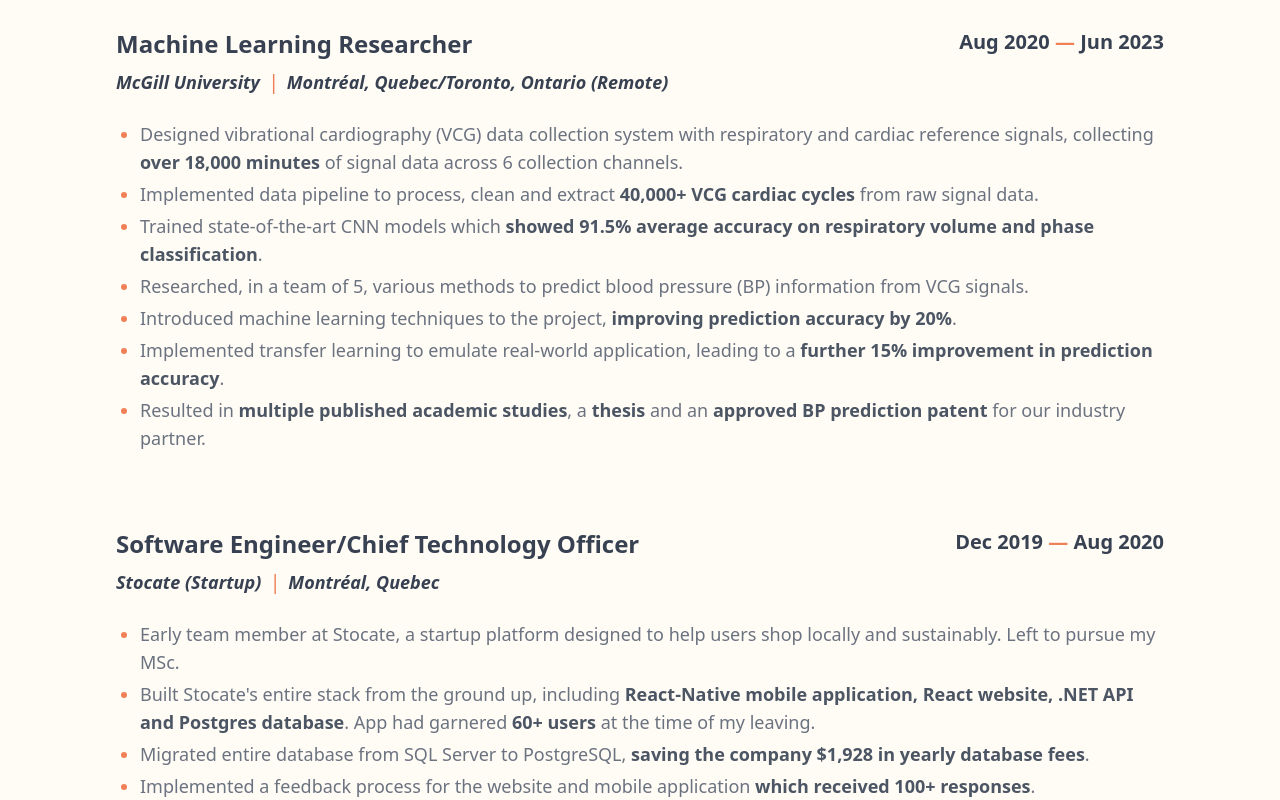
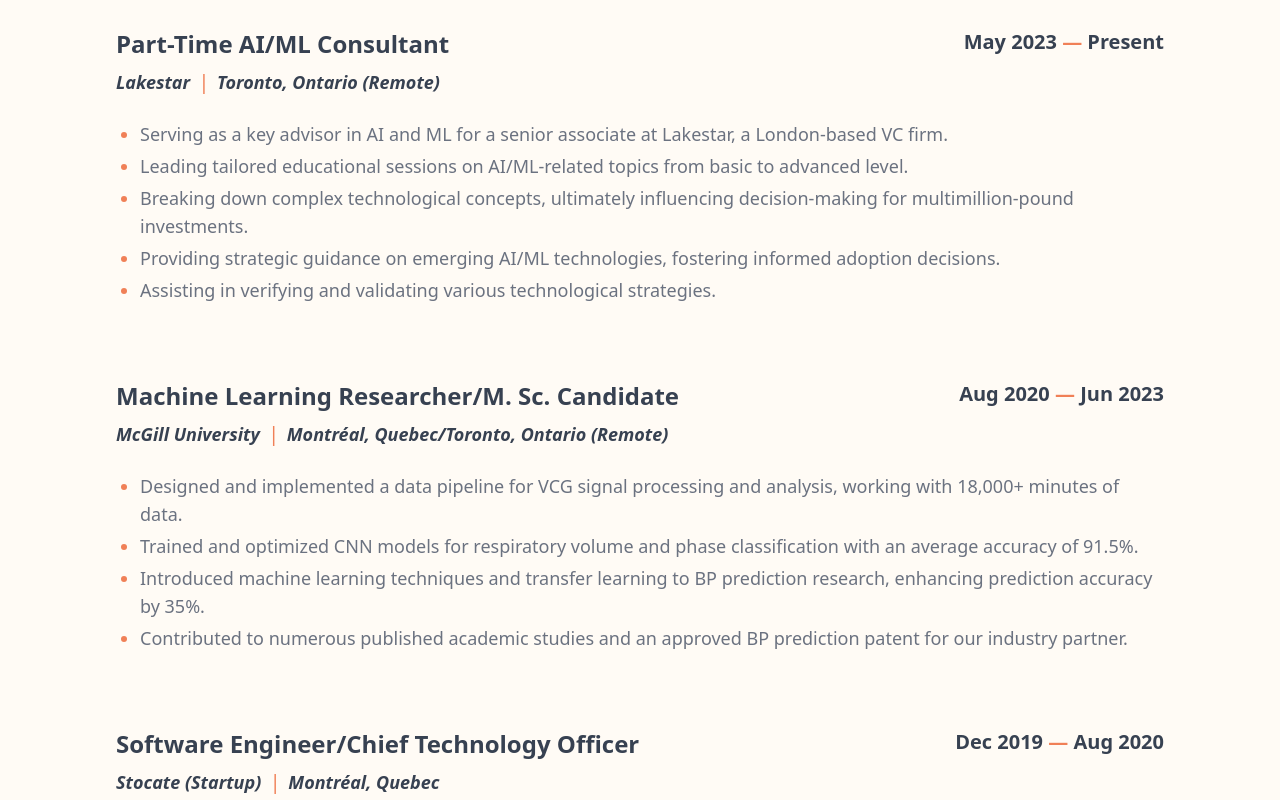
Before and after one commit to nathanclairmonte/percy-v2, a Next.js app: page /experience in a window 1280 px wide. Shown: the part 280-1080 px from the top of the page. Built offline with nearby package versions, Linux system fonts and the light colour scheme.

Commit message:
updates to experience page

```diff
--- a/src/components/ExperienceCard.js
+++ b/src/components/ExperienceCard.js
@@ -37,8 +37,8 @@ const ExperienceCard = ({ experience }) => {
             {/* bullet points */}
             {experience.bullets && (
                 <ul className="ml-6 mt-5 list-disc space-y-1 text-lg text-gray-500 marker:text-[#f08057] dark:text-zinc-400">
-                    {experience.bullets.map((bullet) => (
-                        <li>{bullet}</li>
+                    {experience.bullets.map((bullet, idx) => (
+                        <li key={idx}>{bullet}</li>
                     ))}
                 </ul>
             )}
--- a/src/data/experienceData.js
+++ b/src/data/experienceData.js
@@ -2,7 +2,35 @@ const BULLET_BOLD_STYLES = "font-bold text-gray-600 dark:text-zinc-300";
 
 export const experienceData = [
     {
-        title: "Machine Learning Researcher",
+        title: "Part-Time AI/ML Consultant",
+        duration: {
+            start: "May 2023",
+            end: "Present",
+        },
+        company: "Lakestar",
+        location: "Toronto, Ontario (Remote)",
+        bullets: [
+            <p>
+                Serving as a key advisor in AI and ML for a senior associate at Lakestar, a
+                London-based VC firm.
+            </p>,
+            <p>
+                Leading tailored educational sessions on AI/ML-related topics from basic to advanced
+                level.
+            </p>,
+            <p>
+                Breaking down complex technological concepts, ultimately influencing decision-making
+                for multimillion-pound investments.
+            </p>,
+            <p>
+                Providing strategic guidance on emerging AI/ML technologies, fostering informed
+                adoption decisions.
+            </p>,
+            <p>Assisting in verifying and validating various technological strategies.</p>,
+        ],
+    },
+    {
+        title: "Machine Learning Researcher/M. Sc. Candidate",
         duration: {
             start: "Aug 2020",
             end: "Jun 2023",
@@ -11,44 +39,20 @@ export const experienceData = [
         location: "Montréal, Quebec/Toronto, Ontario (Remote)",
         bullets: [
             <p>
-                Designed vibrational cardiography (VCG) data collection system with respiratory and
-                cardiac reference signals, collecting{" "}
-                <span className={BULLET_BOLD_STYLES}>over 18,000 minutes</span> of signal data
-                across 6 collection channels.
+                Designed and implemented a data pipeline for VCG signal processing and analysis,
+                working with 18,000+ minutes of data.
             </p>,
             <p>
-                Implemented data pipeline to process, clean and extract{" "}
-                <span className={BULLET_BOLD_STYLES}>40,000+ VCG cardiac cycles</span> from raw
-                signal data.
+                Trained and optimized CNN models for respiratory volume and phase classification
+                with an average accuracy of 91.5%.
             </p>,
             <p>
-                Trained state-of-the-art CNN models which{" "}
-                <span className={BULLET_BOLD_STYLES}>
-                    showed 91.5% average accuracy on respiratory volume and phase classification
-                </span>
-                .
+                Introduced machine learning techniques and transfer learning to BP prediction
+                research, enhancing prediction accuracy by 35%.
             </p>,
             <p>
-                Researched, in a team of 5, various methods to predict blood pressure (BP)
-                information from VCG signals.
-            </p>,
-            <p>
-                Introduced machine learning techniques to the project,{" "}
-                <span className={BULLET_BOLD_STYLES}>improving prediction accuracy by 20%</span>.
-            </p>,
-            <p>
-                Implemented transfer learning to emulate real-world application, leading to a{" "}
-                <span className={BULLET_BOLD_STYLES}>
-                    further 15% improvement in prediction accuracy
-                </span>
-                .
-            </p>,
-            <p>
-                Resulted in{" "}
-                <span className={BULLET_BOLD_STYLES}>multiple published academic studies</span>, a{" "}
-                <span className={BULLET_BOLD_STYLES}>thesis</span> and an{" "}
-                <span className={BULLET_BOLD_STYLES}>approved BP prediction patent</span> for our
-                industry partner.
+                Contributed to numerous published academic studies and an approved BP prediction
+                patent for our industry partner.
             </p>,
         ],
     },
@@ -62,27 +66,16 @@ export const experienceData = [
         location: "Montréal, Quebec",
         bullets: [
             <p>
-                Early team member at Stocate, a startup platform designed to help users shop locally
-                and sustainably. Left to pursue my MSc.
+                Built, with 2 other founders, the entire product (app, website and database) using
+                React, .NET, and GCP. App gained 60+ users.
             </p>,
             <p>
-                Built Stocate's entire stack from the ground up, including{" "}
-                <span className={BULLET_BOLD_STYLES}>
-                    React-Native mobile application, React website, .NET API and Postgres database
-                </span>
-                . App had garnered <span className={BULLET_BOLD_STYLES}>60+ users</span> at the time
-                of my leaving.
+                Led successful database migration from SQL Server to PostgreSQL, resulting in
+                significant cost savings.
             </p>,
             <p>
-                Migrated entire database from SQL Server to PostgreSQL,{" "}
-                <span className={BULLET_BOLD_STYLES}>
-                    saving the company $1,928 in yearly database fees
-                </span>
-                .
-            </p>,
-            <p>
-                Implemented a feedback process for the website and mobile application{" "}
-                <span className={BULLET_BOLD_STYLES}>which received 100+ responses</span>.
+                Implemented a feedback process for user engagement, receiving 100+ responses and
+                leading to over 10 major product changes.
             </p>,
             <p>
                 Managed incoming software interns by leading stand-ups and delegating coding tasks.
```
